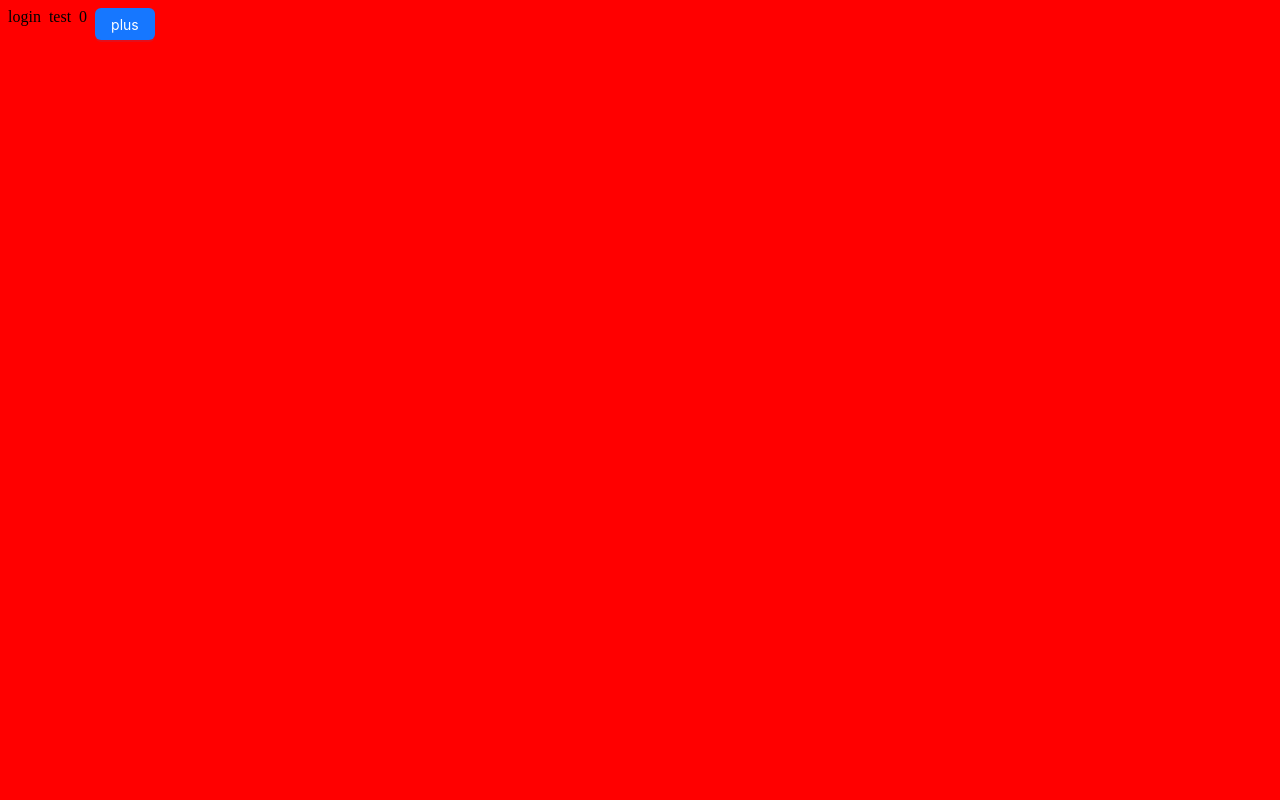
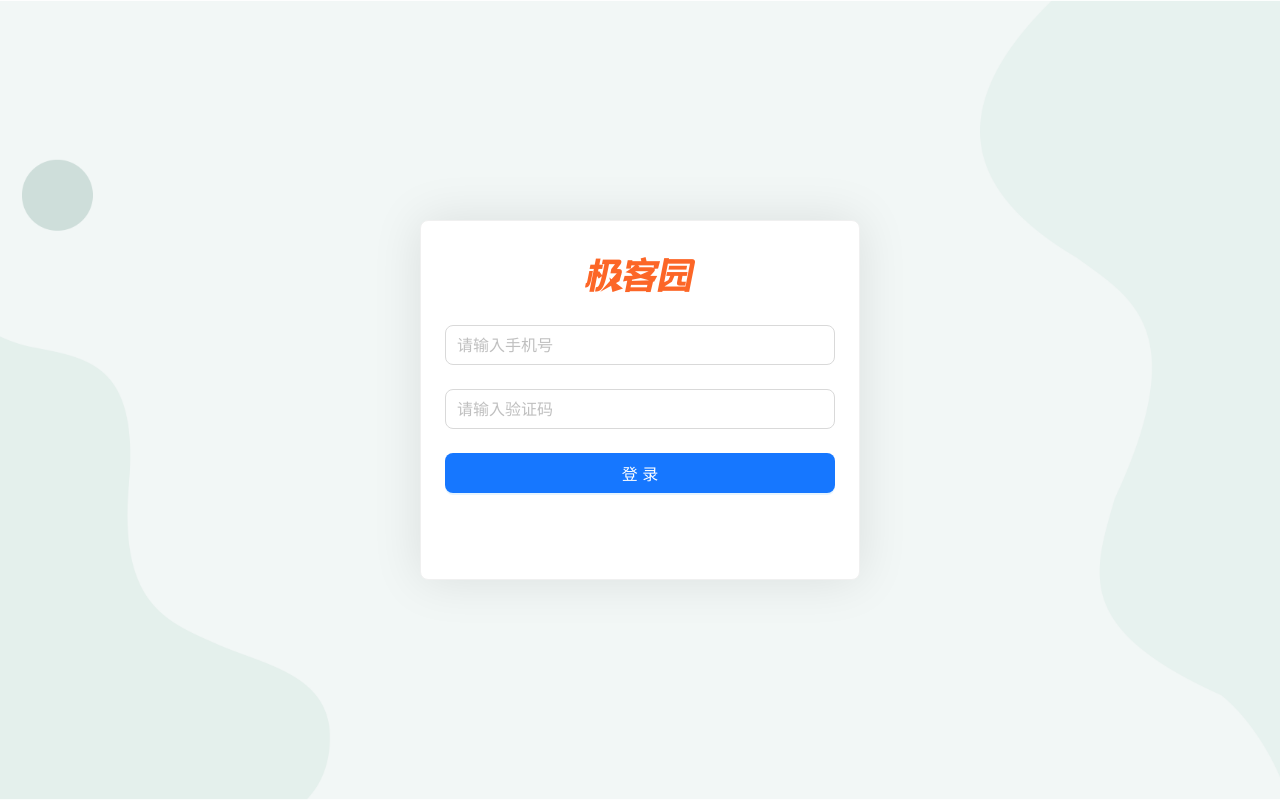
Before and after one commit to chenlove920/react-backend-eg, a React (Vite) app: page / in a window 1280 px wide. Built offline with nearby package versions, Linux system fonts and the light colour scheme.

Commit message:
登录页静态布局

```diff
--- /dev/null
+++ b/src/assets/css/default.scss
@@ -0,0 +1 @@
+$login_img: "@assets/login.png"
--- a/src/pages/Login/index.scss
+++ b/src/pages/Login/index.scss
@@ -1,4 +1,31 @@
-$color: red;
-body {
-    background-color: $color;
+@use "@assets/css/default.scss";
+
+.login {
+    width: 100%;
+    height: 100%;
+    position: absolute;
+    left: 0;
+    top: 0;
+    background: center/cover url(default.$login_img);
+
+    .login-logo {
+        width: 200px;
+        height: 60px;
+        display: block;
+        margin: 0 auto 20px;
+    }
+
+    .login-container {
+        width: 440px;
+        height: 360px;
+        position: absolute;
+        left: 50%;
+        top: 50%;
+        transform: translate(-50%, -50%);
+        box-shadow: 0 0 50px rgb(0 0 0 / 10%);
+    }
+
+    .login-checkbox-label {
+        color: #1890ff;
+    }
 }
--- a/src/pages/Login/index.tsx
+++ b/src/pages/Login/index.tsx
@@ -1,21 +1,62 @@
-import Tes from "@/components/Tes"
-import { useAppDispatch, useAppSelector } from "@store/hook"
-import { add } from '@store/modules/testStore'
-import { Button, Flex } from 'antd';
+import { Button, Card, Form, Input, type FormProps } from "antd"
+import type { UserFiledType } from "@/types/user"
+
+import logo from '@assets/logo.png'
 import './index.scss'
 
-export default () => {
-    const { count } = useAppSelector(state => state.test)
-    const dispatch = useAppDispatch()
-    const plus = () => {
-        dispatch(add())
+const Login = () => {
+    const onFinish: FormProps<UserFiledType>['onFinish'] = (values) => {
+        const { mobile, code } = values
+        console.log(mobile, code, values)
     }
+    // const onFinishFailed = ({ values, errorFields, outOfDate }) => {
+
+    // }
     return (
-        <Flex gap="small" wrap>
-            login
-            <Tes></Tes>{count}
-            <Button  type="primary" onClick={plus}>plus</Button>
-        </Flex>
+        <div className="login">
+            <Card className="login-container">
+                <img className="login-logo" src={logo} alt="" />
+                {/* 登录表单 */}
+                <Form
+                    name="userForm"
+                    onFinish={onFinish}
+                    validateTrigger="onBlur"
+                >
+                    <Form.Item
+                        name="mobile"
+                        rules={[
+                            {
+                                required: true,
+                                message: '请输入手机号',
+                            },
+                            {
+                                pattern: /^1[3-9]\d{9}$/,
+                                message: '请输入正确的手机号格式'
+                            }
+                        ]}
+                    >
+                        <Input size="large" placeholder="请输入手机号" />
+                    </Form.Item>
+                    <Form.Item
+                        name="code"
+                        rules={[
+                            {
+                                required: true,
+                                message: '请输入验证码',
+                            }
+                        ]}
+                    >
+                        <Input size="large" placeholder="请输入验证码" />
+                    </Form.Item>
+                    <Form.Item>
+                        <Button type="primary" htmlType="submit" size="large" block>
+                            登录
+                        </Button>
+                    </Form.Item>
+                </Form>
+            </Card>
+        </div >
     )
+}
 
-}
+export default Login
--- /dev/null
+++ b/src/types/user.ts
@@ -0,0 +1,4 @@
+export type UserFiledType = {
+  mobile: string;
+  code: string;
+}
--- a/tsconfig.json
+++ b/tsconfig.json
@@ -31,6 +31,12 @@
       ],
       "@store/*": [
         "src/store/*"
+      ],
+      "@css/*": [
+        "src/assets/css/*"
+      ],
+      "@types/*": [
+        "src/types/*"
       ]
     }
   }
```
Also changed, not shown: src/assets/login.png (added), src/assets/logo.png (added).
